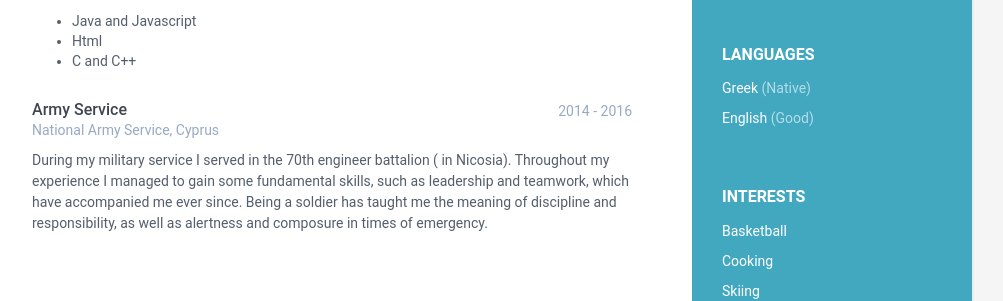
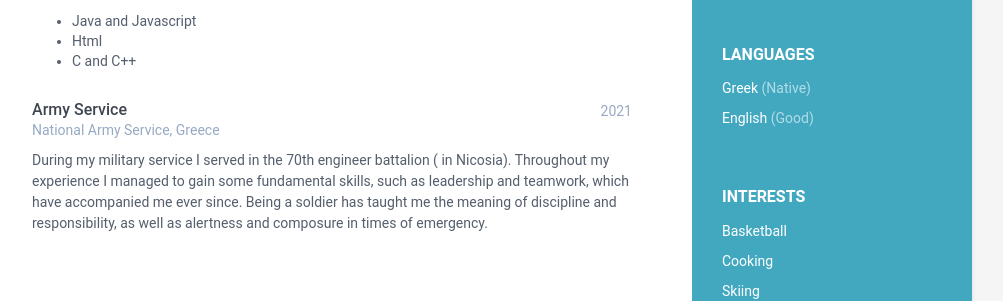
Before and after one commit to giorgosrv/MyCv, a Jekyll site: the page built from index.html, in a window 1280 px wide. Shown: the part 446-747 px from the top of the page, without its empty margins (168-1171 px from the left). Built offline with Jekyll 4.4.1, drawn with Linux system fonts in a browser that asks for light colours.

Commit message:
Update data.yml

```diff
--- a/_data/data.yml
+++ b/_data/data.yml
@@ -71,8 +71,8 @@ education:
 
 
     - degree: Army Service
-      university: National Army Service, Cyprus
-      time: 2014 - 2016
+      university: National Army Service, Greece
+      time: 2021
       details: |
        During my military service I served in the 70th engineer battalion ( in Nicosia).
        Throughout my experience I managed to gain some fundamental skills,
```
